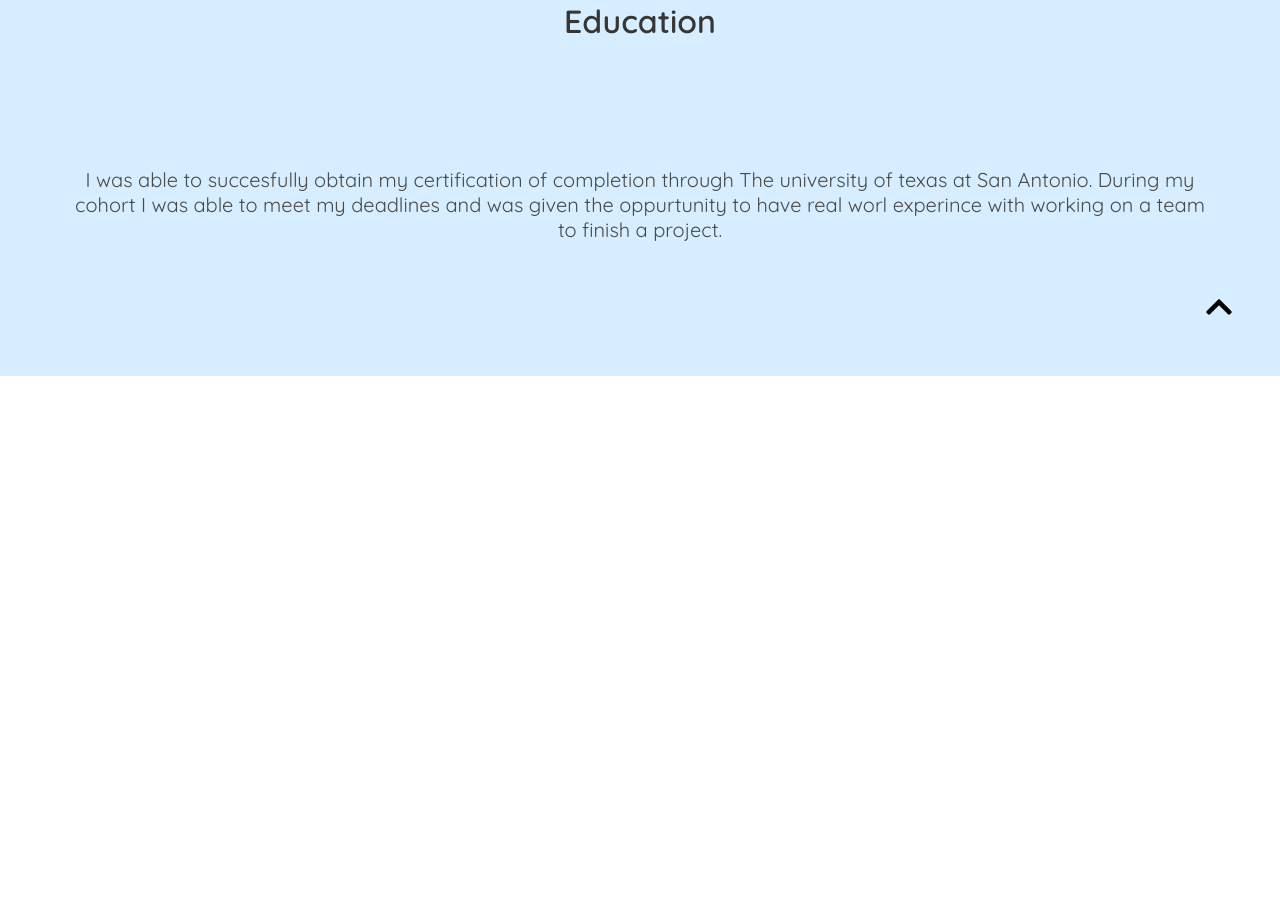
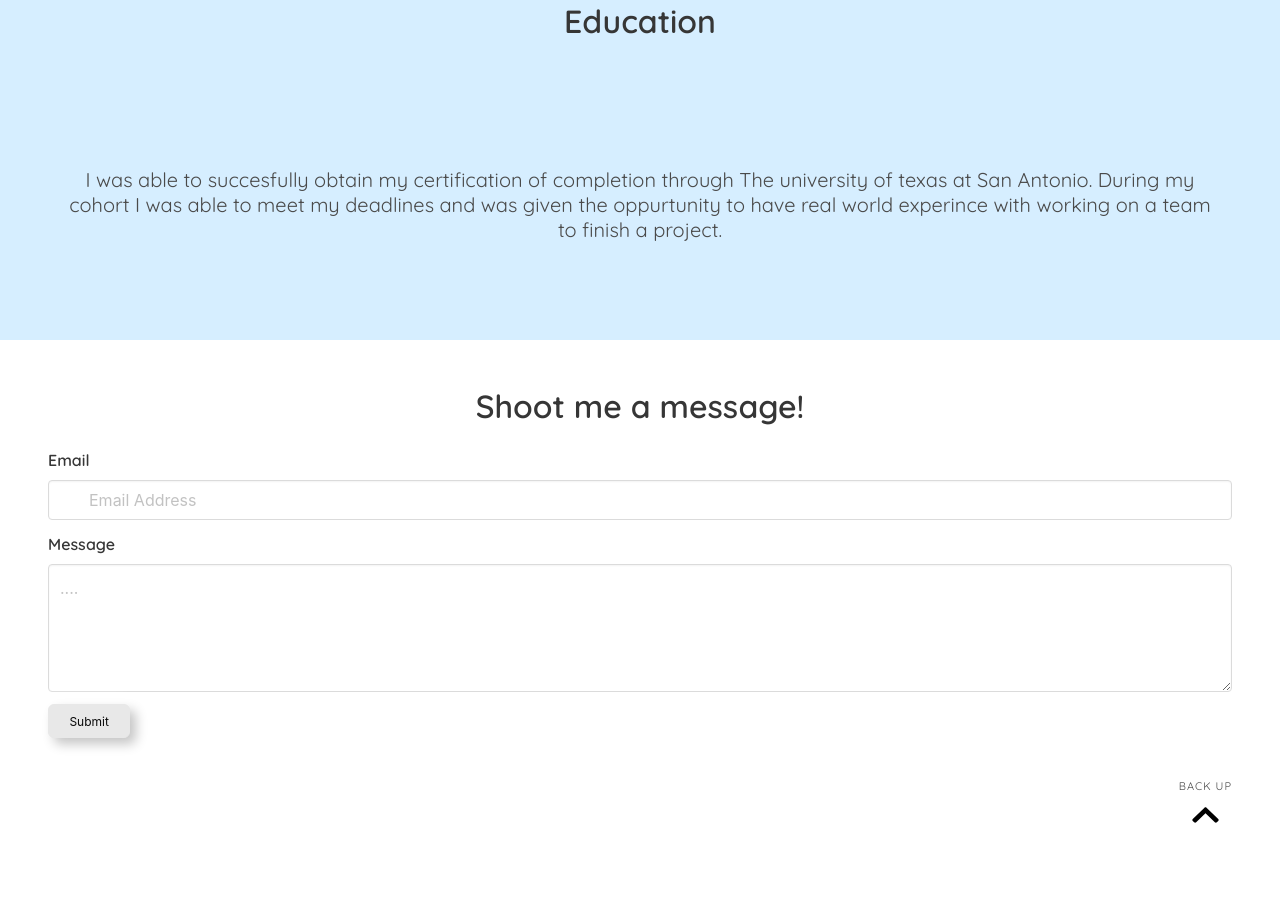
Before and after one commit to iyanez2314/Isaac-Yanez-portfolio, a plain HTML site: page portfolio.html in a window 1280 px wide. Shown: the part 1046-1950 px from the top of the page. Before the commit the page ends 1422 px from the top, so only its background shows below. Drawn offline with nearby package versions, Linux system fonts and the light colour scheme; no server answers.

Commit message:
added a few more things before I set up the domain

```diff
--- a/portfolio.html
+++ b/portfolio.html
@@ -17,7 +17,7 @@
                   <p class="heading">Back</p>
                   <a href="/index.html"><img src="/Photos/chevron-left-solid.svg" style="height: 30px;" alt=""></a>
                 </div>
-              </div>
+            </div>
 
             <div class="project-title-container container has-text-centered">
 
@@ -97,7 +97,6 @@
                     </p>
                     <div class="button-container">
                         <button><a href="https://github.com/iyanez2314/COD_DISCORD_BOT" target="_blank">Code</a></button>
-                        <button>Video</button>
                     </div>
                 </div>
               </div>
@@ -116,18 +115,51 @@
                        </div>
                        <p class="subtitle">
                          I was able to succesfully obtain my certification of completion through The university of texas at San Antonio.
-                        During my cohort I was able to meet my deadlines and was given the oppurtunity to have real worl experince with working
+                        During my cohort I was able to meet my deadlines and was given the oppurtunity to have real world experince with working
                         on a team to finish a project.
                        </p>
                     </div>
                 </div>
 
             </div>
-            <div class="backup-container">
-              <a href="#projects"> <img src="/Photos/chevron-up-solid.svg" style="height: 30px;" alt=""></a>
-            </div>
         </section>
 
+        <section id="lets-brain-storm" class="section is-small hero-color">
+            <form action="https://formsubmit.co/isaac231467@icloud.com" method="POST">
+                <input type="hidden" name="_captcha" value="false">
+                <input type="hidden" name="_subject" value="We have a new email!">
+
+                <div class="info-container title container has-text-centered">
+                   <p>Shoot me a message!</p>
+                </div>
+                  <div class="field">
+                    <label class="label">Email</label>
+                    <div class="control has-icons-left has-icons-right">
+                      <input class="input" type="email" name="email" placeholder="Email Address" required>
+                    </div>
+                    <!-- <p class="help is-danger">This email is invalid</p> -->
+                  </div>
+                  <div class="field">
+                    <label class="label">Message</label>
+                    <div class="control">
+                      <textarea type="text" name="message" class="textarea" placeholder="...."></textarea>
+                    </div>
+                  </div>
+                  <div class="field is-grouped">
+                    <div class="control">
+                      <button type="submit">Submit</button>
+                    </div>
+                  </div>
+                </form>
+                <input type="hidden" name="_next" value="https://www.ccrwebdesign.com/thankyou.html">
+
+                <div class="level-item has-text-centered arrow-container" id="backup-button-container">
+                    <div class="backup-button">
+                      <p  class="heading">Back Up</p>
+                      <a href="#projects"><img src="/Photos/chevron-up-solid.svg" style="height: 30px;" alt=""></a>
+                    </div>
+                </div>
+            </section>
     </main>
 </body>
 </html>
--- a/styles/portfolio.css
+++ b/styles/portfolio.css
@@ -45,10 +45,13 @@ a{
     gap: 20px;
 }
 
-.backup-container{
+#backup-button-container{
+    padding-top: 40px;
     display: flex;
     justify-content: end;
 }
+
+
 
 
 
@@ -80,3 +83,9 @@ button {
            justify-content: center;
        }
    }
+
+   @media screen and (max-width: 1023px) {
+        .backup-button{
+            display: hidden;
+        }
+   }
```
